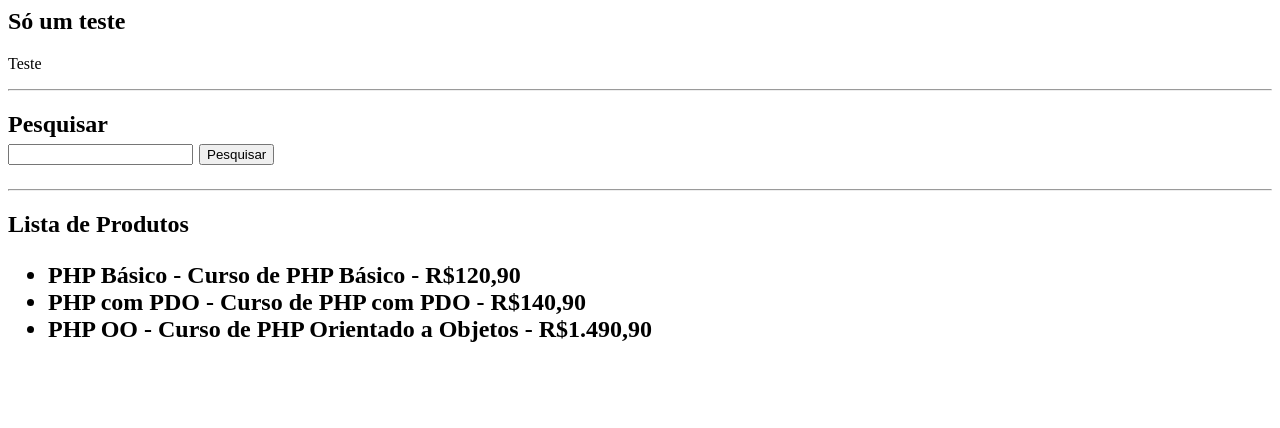
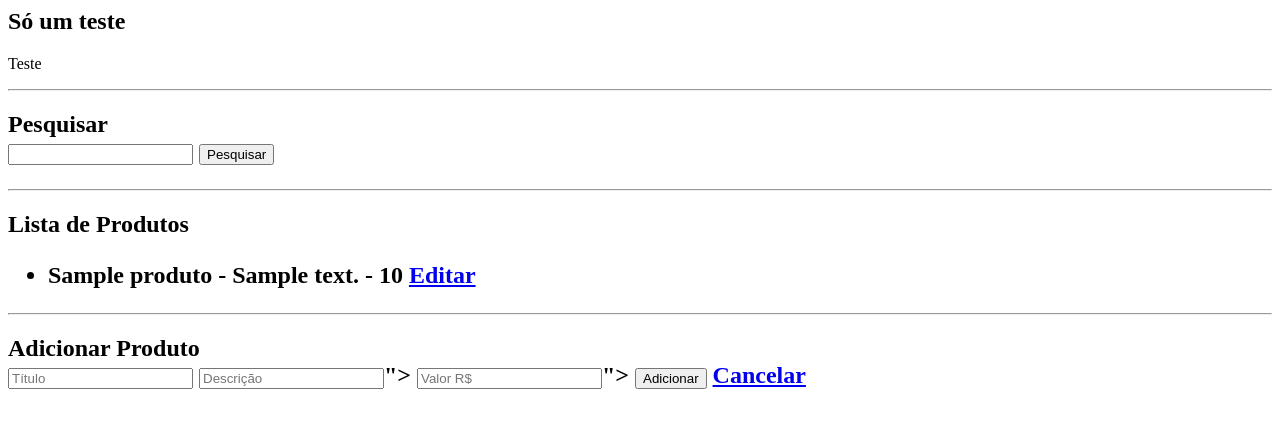
Before and after one commit to LukkzMaverick/phpBasico, a PHP site: page / in a window 1280 px wide. Shown: the top 428 px of the page. Run offline with PHP 8.4, Linux system fonts and the light colour scheme; tables that the repository leaves empty or names only in its code hold one stand-in row (values such as "Sample post"); some libraries are stand-ins or nearby versions.

Commit message:
Fixed route produto/salvar

```diff
--- a/api/api.php
+++ b/api/api.php
@@ -1,28 +1,62 @@
 <?php
 include 'config.php';
+include 'db.php';
 include 'users.php';
 include 'produtos.php';
 
 function getPagina(){
+  $method = $_SERVER['REQUEST_METHOD'];
   $url = $_SERVER['REQUEST_URI'];
-  $url = explode('%22', $url);
-  $url = $url[0];
-  $method = $_SERVER['REQUEST_METHOD'];
+  $urlModificada = explode('%22', $url);
+  $urlModificada = $urlModificada[0];
 if($method == "GET"){
-  switch($url){
-    case "/": $produtos = getProdutos();include 'paginas/home.php';break;
-    case "/home": $produtos = getProdutos();include 'paginas/home.php';break;
-    case "/sobre": include 'paginas/sobre.php';break;
-    case "/contato": include 'paginas/contato.php';break;
-    case "/busca":
-    $produtos = buscaProdutos($_GET['busca']);
-    include 'paginas/home.php';break;
+    if($urlModificada == "/") {
+      $produtos = getProdutos();include 'paginas/home.php';
+    }
+    if($urlModificada == "/home"){
+       $produtos = getProdutos();include 'paginas/home.php';
+    }
+    if($urlModificada == "/sobre") include 'paginas/sobre.php';
+    if($urlModificada == "/contato") include 'paginas/contato.php';
+    if($urlModificada == "/busca"){
+      $produtos = buscaProdutos($_GET['busca']);
+      include 'paginas/home.php';
+    }
+    $urlModificada = explode('?', $url);
+    $urlModificada = $urlModificada[0];
+    if($urlModificada == "/produto/editar"){
+      $produtoEdit = buscaProdutoPorId($_GET['id']);
+      $editando = true;
+      $produtos = getProdutos();
+      include 'paginas/home.php';
+    }
+    $urlModificada = explode('%22', $url);
+    $urlModificada = $urlModificada[0];
+
+    //default: $produtos = getProdutos();include 'paginas/home.php';break;
+}else if($method == "POST"){
+  switch($urlModificada){
+    case "/produto/adicionar":
+    if(!adicionarProdutos($_POST)){
+      $msg = "Erro ao salvar o registro!";
+      $produtos = getProdutos();
+      include 'paginas/home.php';
+      break;
+    }
+    header('location:../');
+    break;
+      case "/produto/salvar":
+      if(!salvarProduto($_POST)){
+        $msg = "Erro ao atualizar o registro!";
+        $produtos = getProdutos();
+        include 'paginas/home.php';
+        break;
+      }
+      header('location:../');
+      break;
+
     default: $produtos = getProdutos();include 'paginas/home.php';break;
   }
 }
-
-if($method == "POST"){
-
-}
 }
  ?>
--- /dev/null
+++ b/api/db.php
@@ -0,0 +1,6 @@
+<?php
+function getConexao(){
+    $conexao = new \PDO("pgsql:host=localhost;dbname=php_basico","postgres","Maker@1");
+    return $conexao;
+}
+?>
--- a/api/produtos.php
+++ b/api/produtos.php
@@ -5,7 +5,12 @@
       ["titulo"=>"PHP com PDO","descricao"=>"Curso de PHP com PDO","valor"=>"140.90"],
       ["titulo"=>"PHP OO","descricao"=>"Curso de PHP Orientado a Objetos","valor"=>"1490.90"]
   );
-    return $dados;
+
+    $conexao = getConexao();
+    $select = "select * from produtos";
+    $ret = $conexao->query($select);
+    $produtos = $ret->fetchAll();
+    return $produtos;
   }
   function buscaProdutos($busca){
     $produtos = getProdutos();
@@ -19,4 +24,37 @@
     }
     return $resultados;
   }
+  function adicionarProdutos($dados){
+    $conexao = getConexao();
+    $insert = "insert into produtos (pro_titulo,pro_descricao,pro_valor)
+    values (:titulo,:descricao,:valor)";
+    $stmt = $conexao->prepare($insert);
+    $stmt->bindValue(':titulo',$dados['titulo']);
+    $stmt->bindValue(':descricao',$dados['descricao']);
+    $stmt->bindValue(':valor',$dados['valor']);
+    $stmt->execute();
+    return $conexao->lastInsertId();
+  }
+
+  function salvarProduto($dados){
+    $conexao = getConexao();
+    $update = "Update produtos set pro_titulo=:titulo, pro_descricao=:descricao, pro_valor:=valor where pro_id=:id";
+
+    $stmt = $conexao->prepare($update);
+    $stmt->bindValue(':titulo',$dados['titulo']);
+    $stmt->bindValue(':descricao',$dados['descricao']);
+    $stmt->bindValue(':valor',(string)$dados['valor']);
+    $stmt->bindValue(':id',(int)$dados['id']);
+    $ret = $stmt->execute();
+    return $ret;
+  }
+
+  function buscaProdutoPorId($id){
+    $conexao = getConexao();
+    $select = "select * from produtos where pro_id=:id";
+    $stmt = $conexao->prepare($select);
+    $stmt->bindValue(':id',(int)$id);
+    $stmt->execute();
+    return $stmt->fetch(\PDO::FETCH_ASSOC);
+  }
  ?>
--- a/paginas/home.php
+++ b/paginas/home.php
@@ -10,6 +10,30 @@
 <h2>Lista de Produtos</h>
 <ul>
     <?php foreach ($produtos as $produto): ?>
-      <li><?php echo $produto['titulo'] ." - ". $produto['descricao'] ." - "."R$".number_format($produto['valor'],2,",","."); ?></li>
+      <li><?php echo $produto['pro_titulo'] ." - ". $produto['pro_descricao'] ." - ".$produto['pro_valor'] ?>
+        <a href="/produto/editar?id=<?php echo $produto['pro_id']; ?>">Editar</a>
+      </li>
     <?php endforeach; ?>
 </ul>
+<hr></hr>
+<?php if(isset($editando)):?>
+  <h2>Editando Produto</h>
+<?php else:?>
+  <h2>Adicionar Produto</h>
+<?php endif;?>
+  <?php if(isset($msg)): ?>
+    <p><?php echo $msg; ?></p>
+  <?php endif; ?>
+  <form action=" <?php echo (isset($editando)? '/produto/salvar' : '/produto/adicionar');?>" method="post">
+    <?php if(isset($editando)):?>
+      <input type="hidden" name="id" value="<?php echo $produtoEdit['pro_id']; ?>"></input>
+    <?php endif;?>
+      <input type="text" name="titulo" placeholder="Título" value="<?php
+      echo (isset($produtoEdit['pro_titulo'])? $produtoEdit['pro_titulo'] : ''); ?>"></input>
+      <input type="text" name="descricao" placeholder="Descrição" value="<?php
+      echo (isset($produtoEdit['pro_descricao'])? $produtoEdit['pro_descricao'] : ''); ?>">"></input>
+      <input type="text" name="valor" placeholder="Valor R$" value="<?php
+      echo (isset($produtoEdit['pro_valor'])? $produtoEdit['pro_valor'] : ''); ?>">"></input>
+      <button><?php echo (isset($editando)? 'Atualizar' : 'Adicionar'); ?></button>
+      <a href="/home">Cancelar</a>
+  </form>
```
